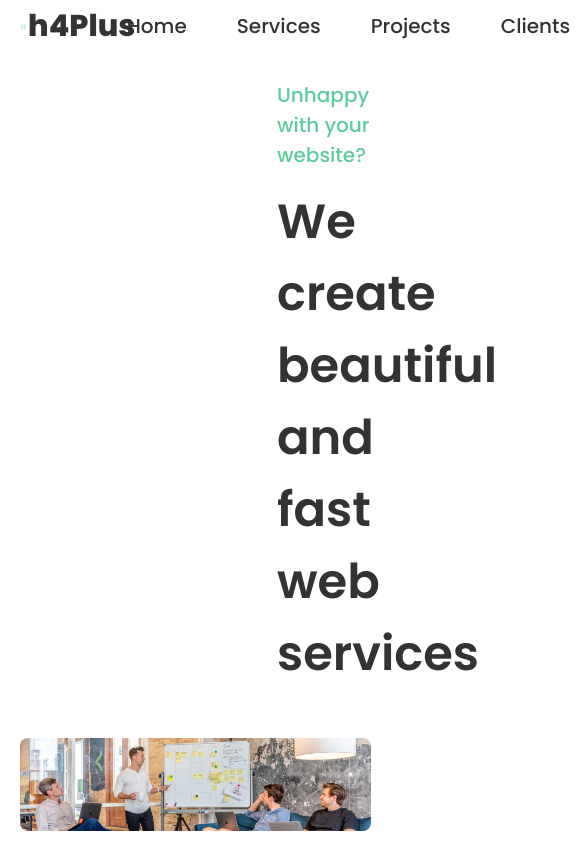
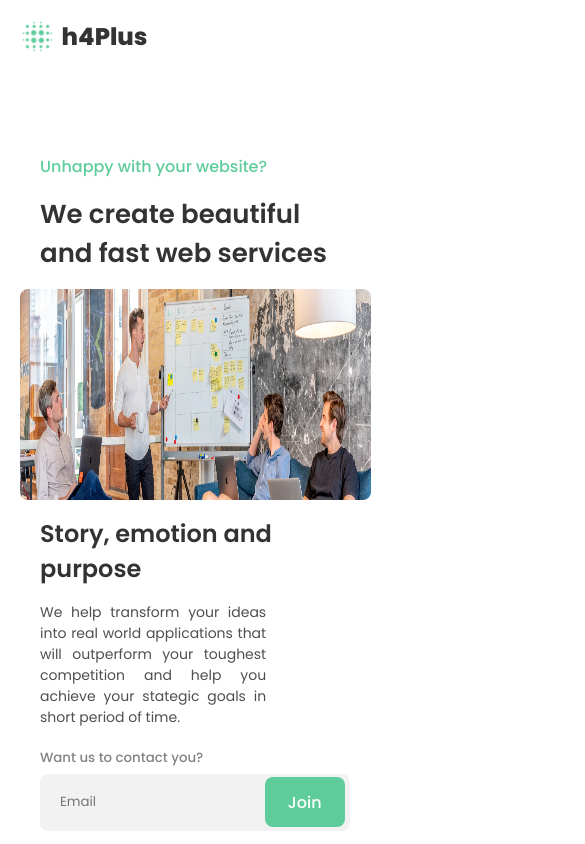
Before and after one commit to tanvir0908/company-website, a plain HTML site: page index.html in a window 390 px wide. Shown: the top 844 px of the page, 585 px wide, since content can reach past the window. Drawn offline with Linux system fonts and the light colour scheme.

Commit message:
home page done
with responsive

```diff
--- a/index.html
+++ b/index.html
@@ -35,7 +35,7 @@
           We create beautiful<br />and fast web services
         </h1>
         <img src="./assets/images/heroImage.jpg" alt="" class="home-image" />
-        <h1 class="home-title2">Story, emotion<br />and purpose</h1>
+        <h1 class="home-title2">Story, emotion and purpose</h1>
         <p class="home-description">
           We help transform your ideas into real world applications that will
           outperform your toughest competition and help you achieve your
--- a/styles/style.css
+++ b/styles/style.css
@@ -71,6 +71,7 @@
   border-radius: 8px;
 }
 .home-title2 {
+  width: 50%;
   font-size: 48px;
   font-weight: 600;
   color: #333;
@@ -79,7 +80,7 @@
 .home-description {
   margin-top: 2rem;
   margin-left: 277px;
-  width: 26%;
+  width: 34%;
   text-align: justify;
   color: #4f4f4f;
   font-size: 18px;
@@ -99,7 +100,7 @@
   background-color: #f2f2f2;
   border-radius: 8px;
   padding: 0 20px;
-  width: 310px;
+  width: 39%;
   height: 57px;
   outline: none;
   border: none;
@@ -117,3 +118,62 @@
   left: -8.2%;
   top: 2px;
 }
+
+/* Mobile Device */
+@media screen and (max-width: 576px) {
+  /* Navbar */
+  .navbar {
+    padding-top: 15px;
+  }
+  .nav-logo {
+    gap: 2%;
+  }
+  .logo-image {
+    width: 10%;
+  }
+  .logo-title {
+    font-size: 24px;
+  }
+  .nav-list {
+    display: none;
+  }
+  /* Home */
+  .home-question {
+    margin-top: 100px;
+    font-size: 16px;
+    margin-left: 40px;
+  }
+  .home-title1 {
+    margin-left: 40px;
+    font-size: 26px;
+  }
+  .home-image {
+    height: 25vh;
+    margin: 1rem auto;
+  }
+  .home-title2 {
+    font-size: 24px;
+    margin-left: 40px;
+    width: 80%;
+  }
+  .home-description {
+    margin-top: 1rem;
+    margin-bottom: 1rem;
+    font-size: 14px;
+    width: 58%;
+    margin-left: 40px;
+  }
+  .form-question {
+    margin-left: 40px;
+  }
+  .home-form {
+    margin-left: 40px;
+  }
+  .home-form input {
+    width: 270px;
+  }
+  .btn {
+    left: 64.2%;
+    top: -53.5px;
+  }
+}
```
